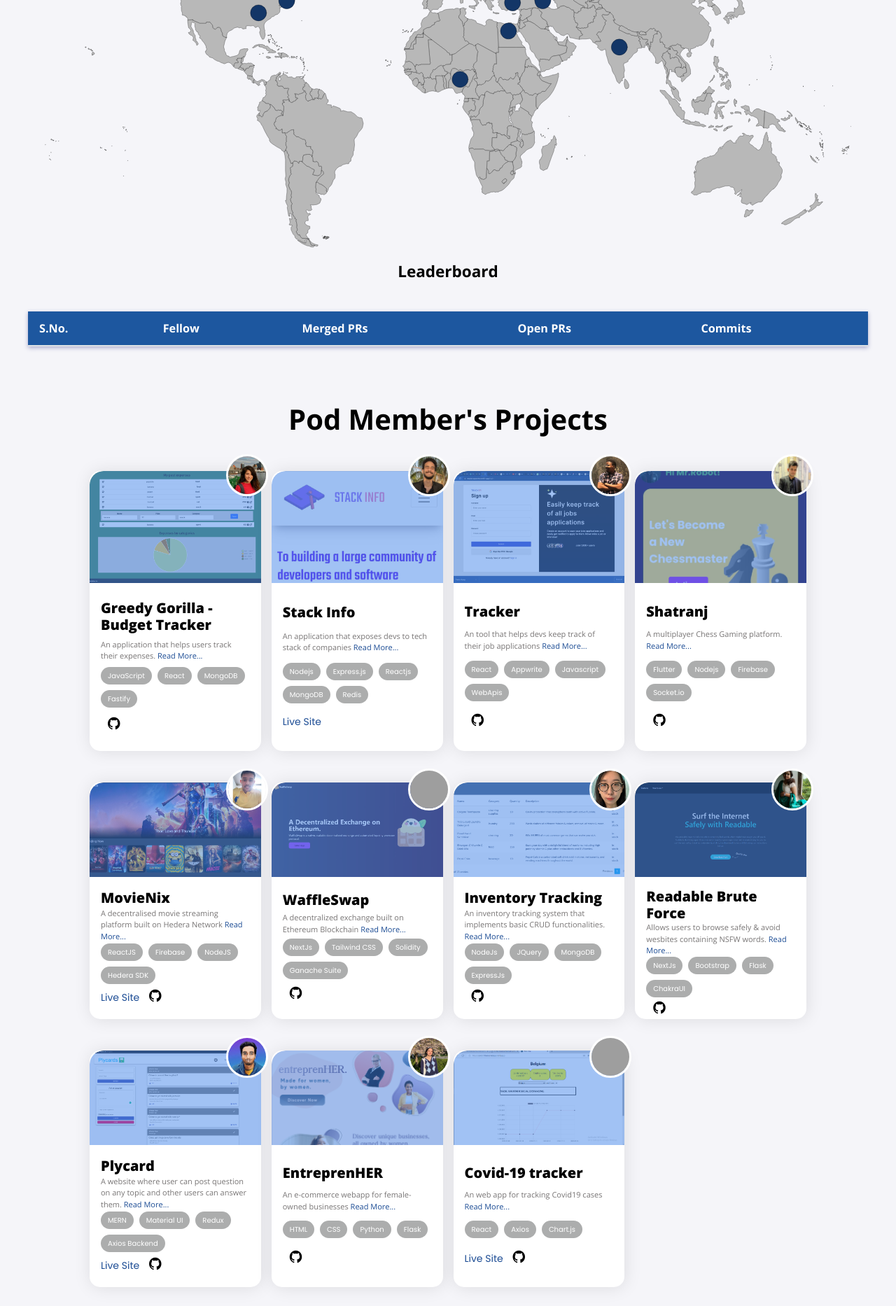
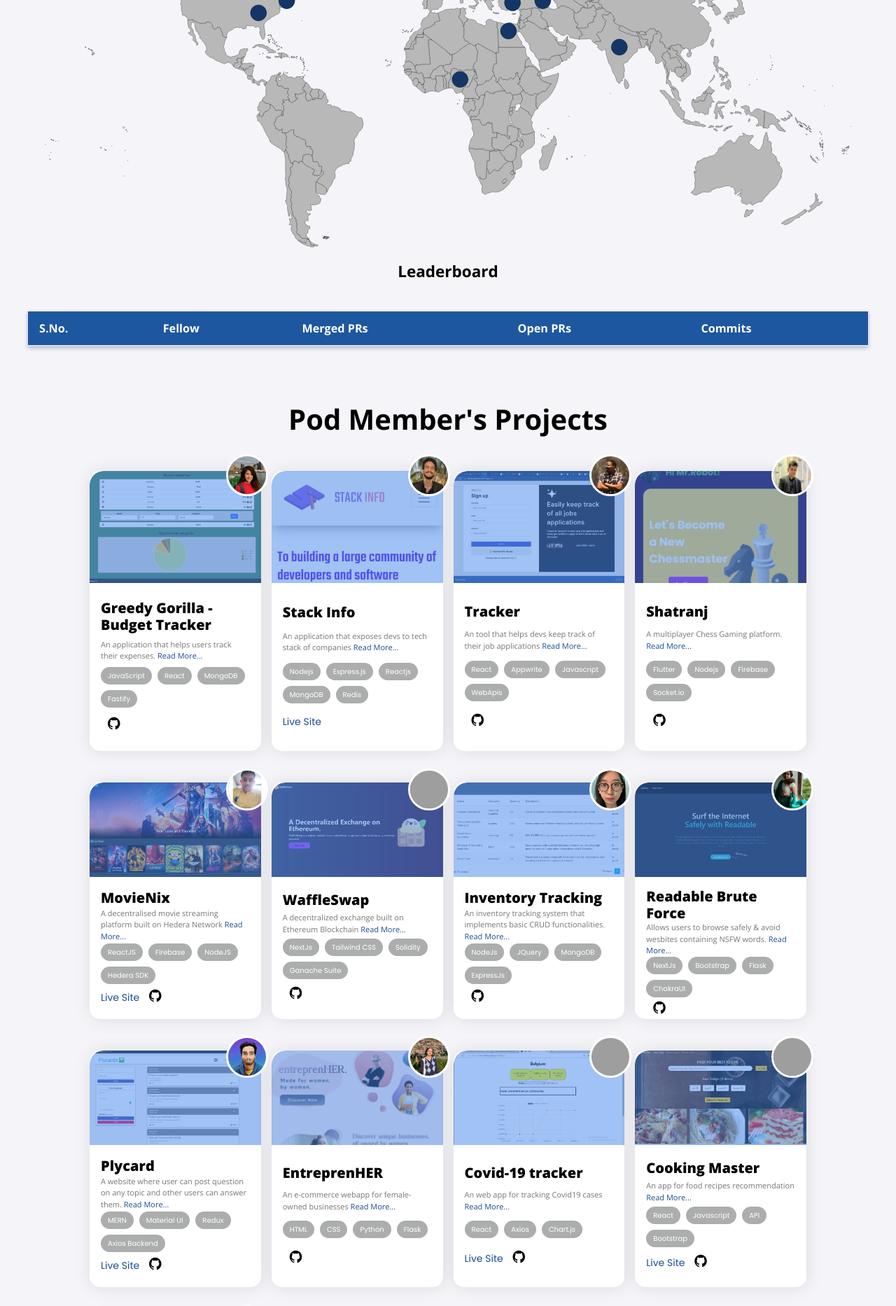
Before and after one commit to MLH-Fellowship/prep-portfolio-22.JUL.PREP.3, a Jekyll site: the page built from index.html, in a window 1280 px wide. Shown: the part 2069-3935 px from the top of the page at 70% size. Built offline with Jekyll 4.4.1, drawn with Linux system fonts in a browser that asks for light colours; nearby versions of some CDN libraries; some of the changed text lies outside the part shown; grey boxes are pictures that could not be loaded.

Commit message:
added elmar's data and fix the navbar z-index issue

```diff
--- a/_data/projects.yml
+++ b/_data/projects.yml
@@ -111,3 +111,25 @@
     - Axios
     - Chart.js
   page-name: Sadiq-project
+- project-name: Cooking Master
+  brief-description: An app for food recipes recommendation
+  github-url: https://github.com/thucvy/food-master
+  live-site: https://food-master.pages.dev/
+  author-name: Vy
+  technologies:
+    - React
+    - Javascript
+    - API
+    - Bootstrap
+  page-name: Vy-project
+- project-name: Covid-19 Metrics
+  brief-description: The web application to check a list of Worldwide COVID-19 metrics (numeric values).
+  github-url: https://github.com/elmar8287/metrics
+  live-site: https://elmar-project-covid19.netlify.app/
+  author-name: Elmar
+  technologies:
+    - React
+    - Redux
+    - Jest
+    - Netlify
+  page-name: Elmer-project
--- a/_sass/navbar.scss
+++ b/_sass/navbar.scss
@@ -18,6 +18,8 @@
   font-family: "Poppins", serif;
   font-weight: 700 !important;
   padding-top: 10px;
+  position: relative;
+  z-index: 1000000;
 }
 
 .nav-content {
```
Also changed, not shown: projects/Elmer-project.md (added, +20 -0 lines), projects/Vy-project.md (added, +20 -0 lines), assets/img/fellows-pictures/Elmar.jpg (added), assets/img/project-screenshots/Elmar.jpg (added), assets/img/project-screenshots/Vy.jpg (added), 1 other file.
